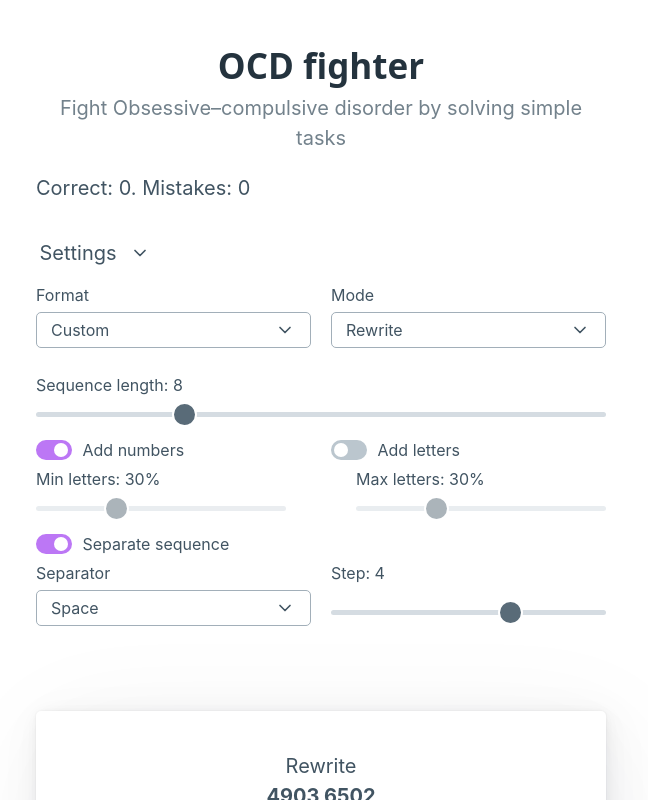
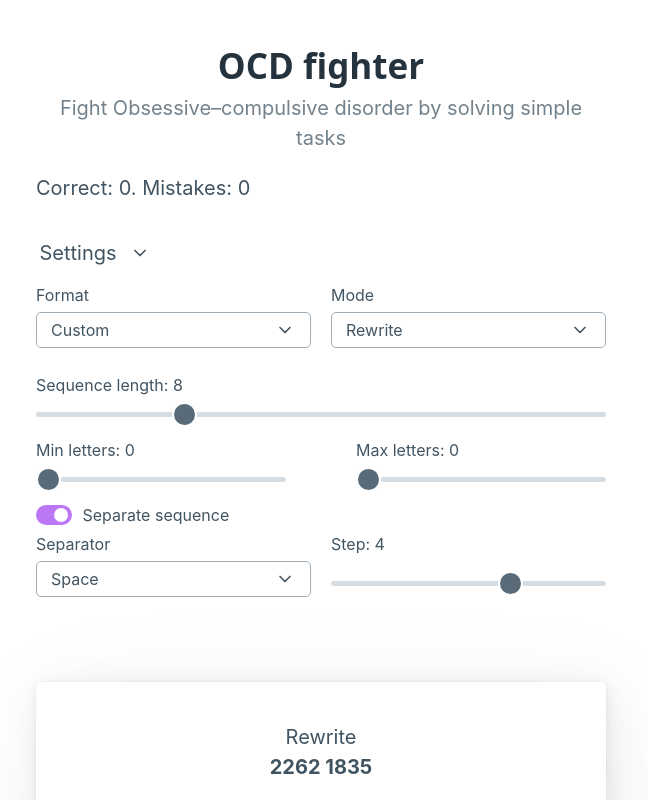
Before and after one commit to navalnica/akr, a Svelte app: page / in a window 1280 px wide. Both pictures are taken after a click on the heading "Settings". Shown: the top 800 px of the page, without its empty margins (319-967 px from the left). Built offline with nearby package versions, Linux system fonts and the light colour scheme.

Commit message:
add letters to generate sequence

```diff
--- a/src/App.svelte
+++ b/src/App.svelte
@@ -2,11 +2,31 @@
     import { tick } from "svelte";
 	import ThemeSwitcher from "./lib/ThemeSwitcher.svelte";
 
-	let numberLength = 8;
-	let toAddNumbers = true;
-	let toAddLetters = false;
-	let lettersMinPercent = 30;
-	let lettersMaxPercent = 30;
+
+	// ***** state ***** //
+
+	let digits = "0123456789";
+	let allowedLetters = "ABCDEFGHIJKLMNPQRSTUVWXYZ";  // don't include "O" since it may be confused with 0
+
+	// if you change this value,
+	// you MUST change "max" value of "inputLettersMin" and "inputLettersMax" sliders.
+	// look how letters variables are used for details.
+	let sequenceLength = 8;
+
+	// Letters variables.
+	//
+	// we want to preserver letters/sequenceLength ratio.
+	// by separating letters variables into display and calculation variables,
+	// we eliminate slider jitter when sequence length gets updated.
+	//
+	// variables used to display
+	let lettersMinDisplay = 0;
+	let lettersMaxDisplay = 0;
+	// variables used in calculations
+	let lettersMin = 0;
+	let lettersMax = 0;
+	let lettersMinFrac = 0;
+	let lettersMaxFrac = 0;
 
 	let toSeparateSeq = true;
 	let separateStep = 4;
@@ -42,12 +62,63 @@
 	let nCorrect = 0;
 	let nMistakes = 0;
 
-	function randIntUniform(length){
+	switchModes();
+
+	// ***** functions ***** //
+
+	function randIntUniform(low, high){
 		// low is inclusive, high is exclusive
-		let low = 10 ** (length - 1);
-		let high = 10 ** length;
-		let num = Math.floor(Math.random() * (high - low) + low);
-		return num.toString();
+		return Math.floor(Math.random() * (high - low) + low);
+	}
+
+	function randomChoice(array) {
+		var ix = Math.floor(Math.random() * array.length);
+		return array[ix];
+	}
+
+	function randomChoiceMultiple(array, nChoices) {
+		// random choice with repetitions
+		let choices = [];
+		for (let i = 0; i < nChoices; ++i){
+			choices.push(randomChoice(array));
+		}
+		return choices;
+	}
+
+	function shuffleArrayInplace(arr) {
+		// Fisher-Yates inplace shuffle. O(n) complexity.
+		// https://en.wikipedia.org/wiki/Fisher%E2%80%93Yates_shuffle
+		for (let i = arr.length - 1; i > 0; --i){
+			const j = Math.floor(Math.random() * (i + 1));
+			const tmp = arr[i];
+			arr[i] = arr[j];
+			arr[j] = tmp;
+		}
+	}
+
+	function generateSequence() {
+		if (!blockUpdatingSequence) {
+			let nDigits = 0;
+			let nLetters = 0;
+
+			if (lettersMax === 0){
+				nDigits = sequenceLength;
+				nLetters = 0;
+			} else if (lettersMin === sequenceLength){
+				nDigits = 0;
+				nLetters = sequenceLength;
+			} else {
+				nLetters = randIntUniform(lettersMin, lettersMax + 1);
+				nDigits = sequenceLength - nLetters;
+			}
+
+			let digitsArr = randomChoiceMultiple(digits, nDigits);
+			let lettersArr = randomChoiceMultiple(allowedLetters, nLetters);
+			let seq = digitsArr.concat(lettersArr);
+			shuffleArrayInplace(seq);
+
+			targetSeq = seq.join("");
+		}
 	}
 
 	function separateSequence(sequence) {
@@ -68,12 +139,6 @@
 		return arr.reverse().join(sequenceSeparator);
 	}
 
-	function generateSequence() {
-		if (!blockUpdatingSequence) {
-			targetSeq = randIntUniform(numberLength);
-		}
-	}
-
 	function separateTargetSequence() {
 		if (!blockUpdatingSequence) {
 			targetSeqSeparated = separateSequence(targetSeq);
@@ -89,6 +154,8 @@
 
 	function checkGuess() {
 		let guessNorm = guess.replace(regexpNormalizeGuess, "");  // remove space characters
+		guessNorm = guessNorm.toUpperCase();
+
 		console.log("Check guess ", guessNorm, " to be equal to target ", targetSeq)
 
 		if (guessNorm === targetSeq){
@@ -184,7 +251,69 @@
 		document.getElementById("inputGuess").removeAttribute("aria-invalid");
 	}
 
-	switchModes();
+	function seqLenOnInput() {
+		// calculate letters variables from updated sequence length and previous letters/seqLen ratio.
+
+		lettersMin = Math.round(lettersMinFrac * sequenceLength);
+		if (lettersMinFrac > 0 && lettersMin === 0){
+			lettersMin = 1;
+		}
+		if (lettersMinFrac < 1 && lettersMin === sequenceLength){
+			lettersMin--;
+		}
+
+		lettersMax = Math.round(lettersMaxFrac * sequenceLength);
+		if (lettersMaxFrac > 0 && lettersMax === 0){
+			lettersMax = 1;
+		}
+		if (lettersMaxFrac < 1 && lettersMax === sequenceLength){
+			lettersMax--;
+		}
+
+		generateSequence();
+	}
+
+	function seqLenOnChange() {
+		// update min, max sliders for letters count.
+		// actual letter values used in calculcations were updated previously (on input),
+		// we update sliders in the very end (when mouse is released) to avoid sliders jitter.
+		lettersMinDisplay = lettersMin;
+		lettersMaxDisplay = lettersMax;
+		document.getElementById("inputLettersMin").max = sequenceLength;
+		document.getElementById("inputLettersMax").max = sequenceLength;
+	}
+
+	function lettersMinOnInput() {
+		lettersMaxDisplay = Math.max(lettersMinDisplay, lettersMaxDisplay);
+		lettersMinDisplay = Math.min(lettersMinDisplay, lettersMaxDisplay);
+
+		// sliders are bound to display variables. copy their value to variables used in calculations.
+		lettersMin = lettersMinDisplay;
+		lettersMax = lettersMaxDisplay;
+
+		// now we can generate a new sequence
+		generateSequence();
+
+		// recalculate ratio
+		lettersMinFrac = lettersMin / sequenceLength;
+		lettersMaxFrac = lettersMax / sequenceLength;
+	}
+
+	function lettersMaxOnInput() {
+		lettersMinDisplay = Math.min(lettersMinDisplay, lettersMaxDisplay);
+		lettersMaxDisplay = Math.max(lettersMinDisplay, lettersMaxDisplay);
+
+		// sliders are bound to display variables. copy their value to variables used in calculations.
+		lettersMin = lettersMinDisplay;
+		lettersMax = lettersMaxDisplay;
+
+		// now we can generate a new sequence
+		generateSequence();
+
+		// recalculate ratio
+		lettersMinFrac = lettersMin / sequenceLength;
+		lettersMaxFrac = lettersMax / sequenceLength;
+	}
 </script>
 
 <hgroup id="header">
@@ -217,32 +346,17 @@
 			</label>
 		</div>
 
-		<label id="controlLength">Sequence length: {numberLength}
-			<input type="range" min=4 max=20 bind:value={numberLength} on:input={generateSequence}>
+		<label>Sequence length: {sequenceLength}
+			<input type="range" min=4 max=20 bind:value={sequenceLength} on:input={seqLenOnInput} on:change={seqLenOnChange}>
 		</label>
 
 		<div class="divFlexHorizontal">
-			<label class="flex-1">
-				<!-- on:change={} -->
-				<input type="checkbox" role="switch" bind:checked={toAddNumbers}>
-				Add numbers
+			<label class="max-width-250px">Min letters: {lettersMin}
+				<input id="inputLettersMin" type="range" min=0 max=8 step=1 bind:value={lettersMinDisplay} on:input={lettersMinOnInput}>
 			</label>
 
-			<label class="flex-1">
-				<!-- on:change={} -->
-				<input type="checkbox" role="switch" bind:checked={toAddLetters}>
-				Add letters
-			</label>
-		</div>
-
-		<div class="divFlexHorizontal">
-			<!-- on:input={reseparateSequence} -->
-			<label class="max-width-250px">Min letters: {lettersMinPercent}%
-				<input type="range" min=0 max=100 step=10 bind:value={lettersMinPercent} disabled={!toAddLetters || !toAddNumbers}>
-			</label>
-
-			<label class="max-width-250px">Max letters: {lettersMaxPercent}%
-				<input type="range" min=0 max=100 step=10 bind:value={lettersMaxPercent} disabled={!toAddLetters || !toAddNumbers}>
+			<label class="max-width-250px">Max letters: {lettersMax}
+				<input id="inputLettersMax" type="range" min=0 max=8 step=1 bind:value={lettersMaxDisplay} on:input={lettersMaxOnInput}>
 			</label>
 		</div>
 
```
Also changed, not shown: 3 other files (tests, documents, lock files or other folders).
